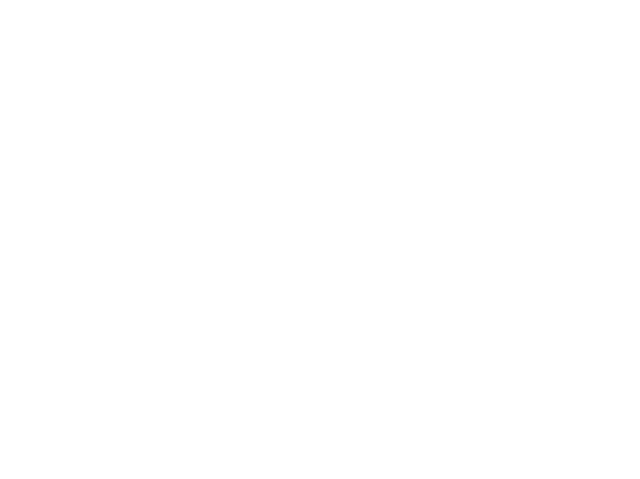
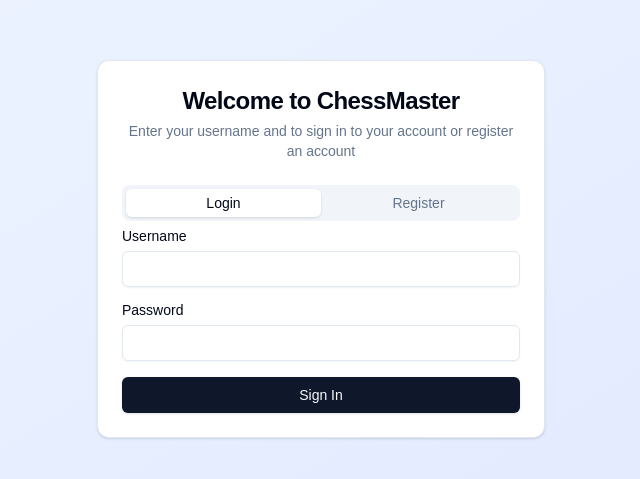
Before and after one commit to ZachMHamilton/Chess-Client, a Next.js app in the folder client/: page /login in a window 1280 px wide. Shown: the part 151-630 px from the top of the page, without its empty margins (319-959 px from the left). Built offline with nearby package versions, Linux system fonts and the light colour scheme.

Commit message:
feat: implemented login and register page

```diff
--- a/client/app/login/page.tsx
+++ b/client/app/login/page.tsx
@@ -1,3 +1,69 @@
+import React from 'react'
+import { Button } from "@/components/ui/button"
+import { Card, CardContent, CardDescription, CardFooter, CardHeader, CardTitle } from "@/components/ui/card"
+import { Input } from "@/components/ui/input"
+import { Label } from "@/components/ui/label"
+import { Tabs, TabsContent, TabsList, TabsTrigger } from "@/components/ui/tabs"
+
 export default function Login() {
-  // [ ] Implement login page
+  return (
+    <div className="flex flex-col min-h-screen bg-gradient-to-br from-blue-50 to-indigo-100 dark:from-gray-900 dark:to-indigo-950">
+      <main className="flex-grow container mx-auto px-4 py-8 flex items-center justify-center">
+        <Card className="w-full max-w-md">
+          <CardHeader className="space-y-1">
+            <CardTitle className="text-2xl font-bold text-center">Welcome to ChessMaster</CardTitle>
+            <CardDescription className="text-center">
+              Enter your username and to sign in to your account or register an account
+            </CardDescription>
+          </CardHeader>
+          <CardContent>
+            <Tabs defaultValue="login" className="w-full">
+              <TabsList className="grid w-full grid-cols-2">
+                <TabsTrigger value="login">Login</TabsTrigger>
+                <TabsTrigger value="register">Register</TabsTrigger>
+              </TabsList>
+              <TabsContent value="login">
+                <form>
+                  <div className="grid gap-4">
+                    <div className="grid gap-2">
+                      <Label htmlFor="email">Username</Label>
+                      <Input id="string" type="text" required />
+                    </div>
+                    <div className="grid gap-2">
+                      <Label htmlFor="password">Password</Label>
+                      <Input id="password" type="password" required />
+                    </div>
+                    <Button className="w-full">Sign In</Button>
+                  </div>
+                </form>
+              </TabsContent>
+              <TabsContent value="register">
+                <form>
+                  <div className="grid gap-4">
+                  <div className="grid gap-2">
+                      <Label htmlFor="email">Username</Label>
+                      <Input id="username" type="text" required />
+                    </div>
+                    <div className="grid gap-2">
+                      <Label htmlFor="email">Email</Label>
+                      <Input id="email" type="email" placeholder="m@example.com" required />
+                    </div>
+                    <div className="grid gap-2">
+                      <Label htmlFor="password">Password</Label>
+                      <Input id="password" type="password" required />
+                    </div>
+                    <div className="grid gap-2">
+                      <Label htmlFor="confirm-password">Confirm Password</Label>
+                      <Input id="confirm-password" type="password" required />
+                    </div>
+                    <Button className="w-full">Create Account</Button>
+                  </div>
+                </form>
+              </TabsContent>
+            </Tabs>
+          </CardContent>
+        </Card>
+      </main>
+    </div>
+  )
 }
--- a/client/app/register/page.tsx
+++ /dev/null
@@ -1,3 +0,0 @@
-export default function Register() {
-  // [ ] Implement registration page
-}
--- /dev/null
+++ b/client/components/ui/label.tsx
@@ -0,0 +1,26 @@
+"use client"
+
+import * as React from "react"
+import * as LabelPrimitive from "@radix-ui/react-label"
+import { cva, type VariantProps } from "class-variance-authority"
+
+import { cn } from "@/lib/utils"
+
+const labelVariants = cva(
+  "text-sm font-medium leading-none peer-disabled:cursor-not-allowed peer-disabled:opacity-70"
+)
+
+const Label = React.forwardRef<
+  React.ElementRef<typeof LabelPrimitive.Root>,
+  React.ComponentPropsWithoutRef<typeof LabelPrimitive.Root> &
+    VariantProps<typeof labelVariants>
+>(({ className, ...props }, ref) => (
+  <LabelPrimitive.Root
+    ref={ref}
+    className={cn(labelVariants(), className)}
+    {...props}
+  />
+))
+Label.displayName = LabelPrimitive.Root.displayName
+
+export { Label }
--- a/client/package.json
+++ b/client/package.json
@@ -10,6 +10,7 @@
   },
   "dependencies": {
     "@radix-ui/react-dialog": "^1.1.2",
+    "@radix-ui/react-label": "^2.1.0",
     "@radix-ui/react-progress": "^1.1.0",
     "@radix-ui/react-slot": "^1.1.0",
     "@radix-ui/react-tabs": "^1.1.1",
```
Also changed, not shown: 1 other file (tests, documents, lock files or other folders).
